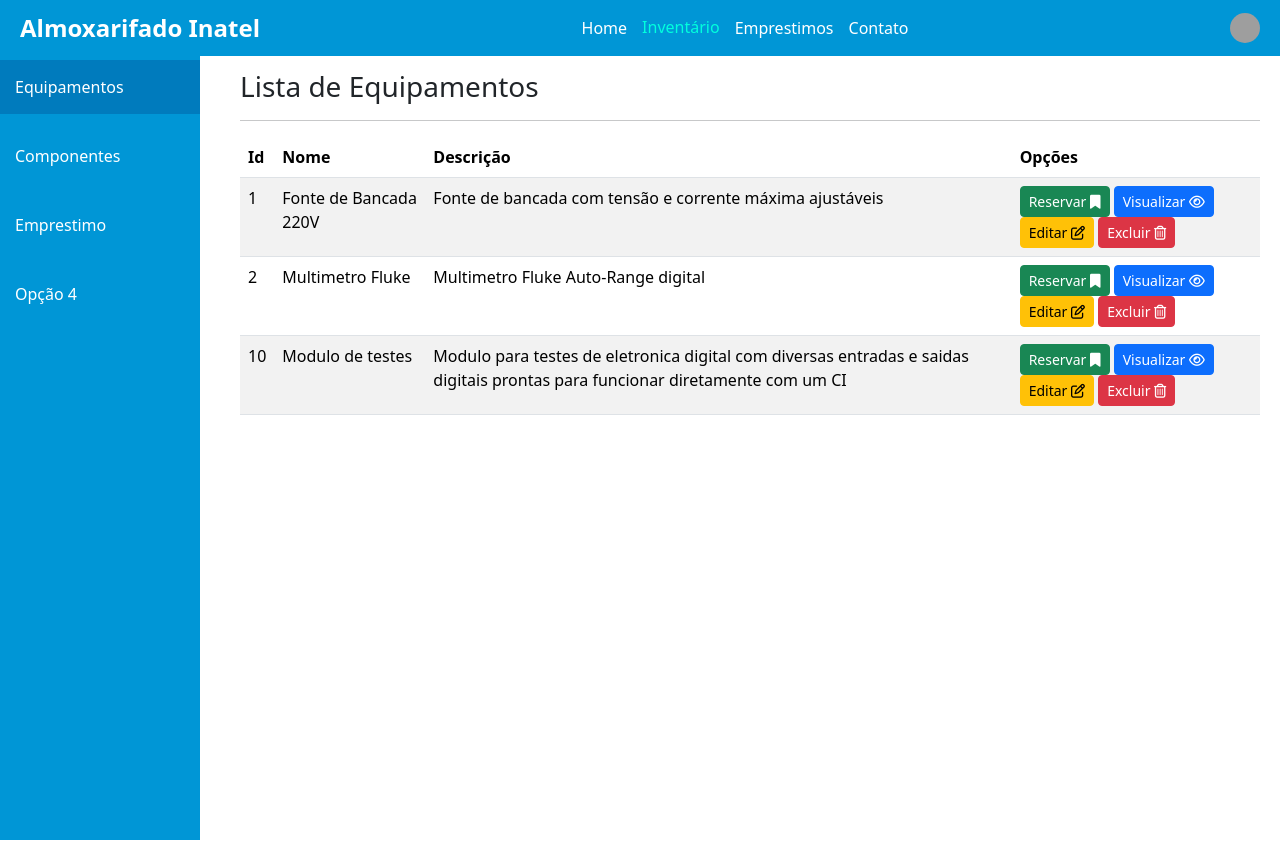
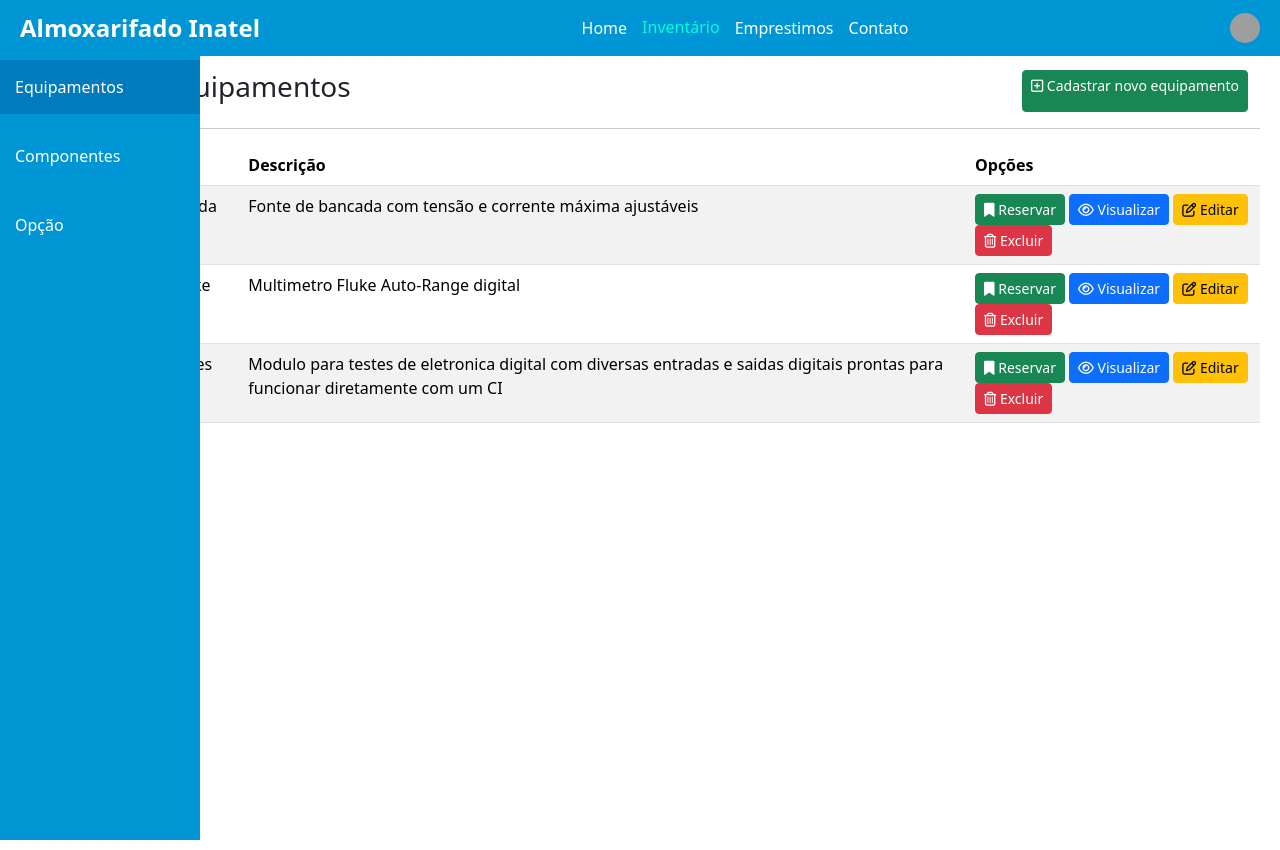
Before and after one commit to GustavoMacedoSilva/FetinAlmoxarifado, a Django app: page /inventario/equipamentos/ in a window 1280 px wide. Run offline with Django 5.2, Linux system fonts and the light colour scheme; data comes from the database, SQL or seed files in the repository; both versions use the stored data as it was after the commit; some libraries are stand-ins or nearby versions; grey boxes are pictures that could not be loaded.

Commit message:
Implementada opção para cadastrar componentes e equipamentos

```diff
--- a/almoxarifado/urls.py
+++ b/almoxarifado/urls.py
@@ -20,8 +20,9 @@ from inventario.views import HomeView
 
 urlpatterns = [
     path('admin/', admin.site.urls),
+    path('', HomeView.as_view(), name='home_page'),
+    #importando urls dos aplicativos
     path('inventario/', include('inventario.urls')),
     path('login/',include('autenticacao.urls')),
-    path('emprestimos/',include('emprestimos.urls')),
-    path('', HomeView.as_view(), name='home_page')
+    path('emprestimos/',include('emprestimos.urls'))
 ]
--- a/inventario/templates/equipamentos.html
+++ b/inventario/templates/equipamentos.html
@@ -2,20 +2,26 @@
 {% load static %}
 
 {% block title %}
-<title>Equipamentos</title>
+<title>Inventario</title>
 {% endblock %}
 
 {% block style %}
-<link rel="stylesheet" href="{% static 'css/sideBar.css' %}">
 <link rel="stylesheet" href="{% static 'css/bootstrap/bootstrap.min.css' %}">
 <link rel="stylesheet" href="{% static 'fa/css/all.min.css' %}">
 <link rel="stylesheet" href="{% static 'css/datatables.min.css' %}">
+<link rel="stylesheet" href="{% static 'css/tables.css' %}">
 {% endblock %}
 
 {% block content %}
 {% include "includes/sideBar.html" %}
 <div class="content">
-    <h3>Lista de Equipamentos</h3>
+    <div class="container-fluid">
+        <h3>Lista de Equipamentos</h3>
+        <a href="{% url 'Cadastrar-Equipamento' %}" class="btn btn-success btn-sm" title="Cadastrar">
+            <i class="fa-regular fa-square-plus"></i>
+            Cadastrar novo equipamento
+        </a>
+    </div>
     <hr>
     <div class="table-responsive">
         <table class="table table-striped" id="tabela-equipamentos">
@@ -37,20 +43,20 @@
                     <td>{{ equipamento.descricao }}</td>
                     <td>
                         <a href="" class="btn btn-success btn-sm" title="Reservar">
+                            <i class="fa fa-bookmark" aria-hidden="true"></i>
                             Reservar
-                            <i class="fa fa-bookmark" aria-hidden="true"></i>
                         </a>
                         <a href="" class="btn btn-primary btn-sm" title="Visualizar">
+                            <i class="fa-regular fa-eye"></i>
                             Visualizar
-                            <i class="fa-regular fa-eye"></i>
                         </a>
                         <a href="" class="btn btn-warning btn-sm" title="Editar">
+                            <i class="fa-regular fa-pen-to-square"></i>
                             Editar
-                            <i class="fa-regular fa-pen-to-square"></i>
                         </a>
                         <a href="" class="btn btn-danger btn-sm" title="Excluir">
+                            <i class="fa-regular fa-trash-can"></i>
                             Excluir
-                            <i class="fa-regular fa-trash-can"></i>
                         </a>
                     </td>
                 </tr>
--- a/inventario/templates/includes/sideBar.html
+++ b/inventario/templates/includes/sideBar.html
@@ -1,13 +1,8 @@
+{% load static %}
+
+<link rel="stylesheet" href="{% static 'css/sideBar.css' %}">
 <div class="sidebar">
     <a href="{% url 'Listar-Equipamentos' %}" id="Lista-Equipamentos">Equipamentos</a>
     <a href="{% url 'Listar-Componentes' %}" id="Lista-Componentes">Componentes</a>
-    <a href="#">Emprestimo</a>
-    <a href="#">Opção 4</a>
+    <a href="#">Opção</a>
 </div>
-
-<!--
-<div class="search-bar">
-    <input type="text" placeholder="Buscar Equipamentos...">
-    <button>Buscar</button>
-</div>
--->
--- a/inventario/urls.py
+++ b/inventario/urls.py
@@ -1,5 +1,5 @@
-from django.urls import path, include
-from .views import EquipamentosList, ComponenteList, redirect_to_equipamentos
+from django.urls import path
+from .views import EquipamentosList, ComponenteList, redirect_to_equipamentos, EquipamentoCreate, ComponenteCreate
 
 
 
@@ -7,5 +7,7 @@ urlpatterns = [
     ##path('endereço/', MinhaView.as_view(), name = 'nome-da-url'), colinha
     path('equipamentos/', EquipamentosList.as_view(), name='Listar-Equipamentos'),
     path('componentes/', ComponenteList.as_view(), name='Listar-Componentes'),
+    path('cadastrar/equipamento/', EquipamentoCreate.as_view(), name = 'Cadastrar-Equipamento'),
+    path('cadastrar/componente/',ComponenteCreate.as_view(), name = 'Cadastrar-Componente'),
     path('', redirect_to_equipamentos, name = 'inventario_redirect'),
 ]
--- a/inventario/views.py
+++ b/inventario/views.py
@@ -1,6 +1,7 @@
-from django.views.generic import TemplateView
+from django.views.generic import TemplateView, CreateView
 from django.views.generic.list import ListView
 from django.shortcuts import redirect
+from django.urls import reverse_lazy
 from .models import Equipamento, Componente
 
 # Create your views here.
@@ -19,3 +20,17 @@ class EquipamentosList(ListView):
 class ComponenteList(ListView):
     model = Componente
     template_name = 'componentes.html'
+
+########## Cadastros ##########
+
+class EquipamentoCreate(CreateView):
+    model = Equipamento
+    fields = ['id','nome','descricao','empretimo']
+    template_name = 'cadastros/create_form.html'
+    success_url = reverse_lazy('Listar-Equipamentos')
+
+class ComponenteCreate(CreateView):
+    model = Componente
+    fields = ['id','nome','unidade_de_medida','valor','localizacao']
+    template_name = 'cadastros/create_form.html'
+    success_url = reverse_lazy('Listar-Componentes')
--- a/static/css/base.css
+++ b/static/css/base.css
@@ -15,6 +15,7 @@ body {
     justify-content: space-between;
     align-items: center;
     padding: 10px 20px;
+    box-sizing: border-box;
     background-color: #0096d6;
     color: white;
     z-index: 1000;
@@ -49,7 +50,7 @@ body {
     border-radius: 50%;
     cursor: pointer;
 }
-.dropdown {
+.dropdown-menu {
     display: none;
     position: absolute;
     right: 0;
@@ -57,13 +58,13 @@ body {
     box-shadow: 0 8px 16px rgba(0, 0, 0, 0.2);
     z-index: 1;
 }
-.dropdown a {
+.dropdown-menu a {
     color: black;
     padding: 12px 16px;
     text-decoration: none;
     display: block;
 }
-.dropdown a:hover {
+.dropdown-menu a:hover {
     background-color: #f1f1f1;
 }
 .content {
--- a/static/css/sideBar.css
+++ b/static/css/sideBar.css
@@ -29,31 +29,6 @@
 
 .content {
 
-    margin-left: 220px;
+    margin-left: 20px;
     padding: 20px;
 }
-.search-bar {
-    display: flex;
-    justify-content: center;
-    margin: 20px 0;
-}
-.search-bar input[type="text"] {
-    width: 60%;
-    padding: 10px;
-    font-size: 1em;
-    border: 2px solid #0096d6;
-    border-radius: 5px 0 0 5px;
-    outline: none;
-}
-.search-bar button {
-    padding: 10px 20px;
-    font-size: 1em;
-    border: none;
-    background-color: #0096d6;
-    color: white;
-    border-radius: 0 5px 5px 0;
-    cursor: pointer;
-}
-.search-bar button:hover {
-    background-color: #007bbd;
-}
--- /dev/null
+++ b/static/css/tables.css
@@ -0,0 +1,5 @@
+.container-fluid {
+    display: flex;
+    flex-direction: row;
+    justify-content: space-between;
+}
--- a/templates/base.html
+++ b/templates/base.html
@@ -35,7 +35,7 @@
         </div>
         <div class="account" onclick="toggleDropdown()">
             <img src="{% static 'imgs/account_icon.png' %}" alt="Conta">
-            <div id="dropdown-menu" class="dropdown">
+            <div id="dropdown-menu" class="dropdown-menu">
                 {%if request.user.is_authenticated%}
                 <a href="{% url 'logout' %}">Logout</a>
                 {%else%}
```
Also changed, not shown: inventario/templates/cadastros/create_form.html (added, +43 -0 lines), inventario/templates/componentes.html (+13 -7 lines), db.sqlite3.
